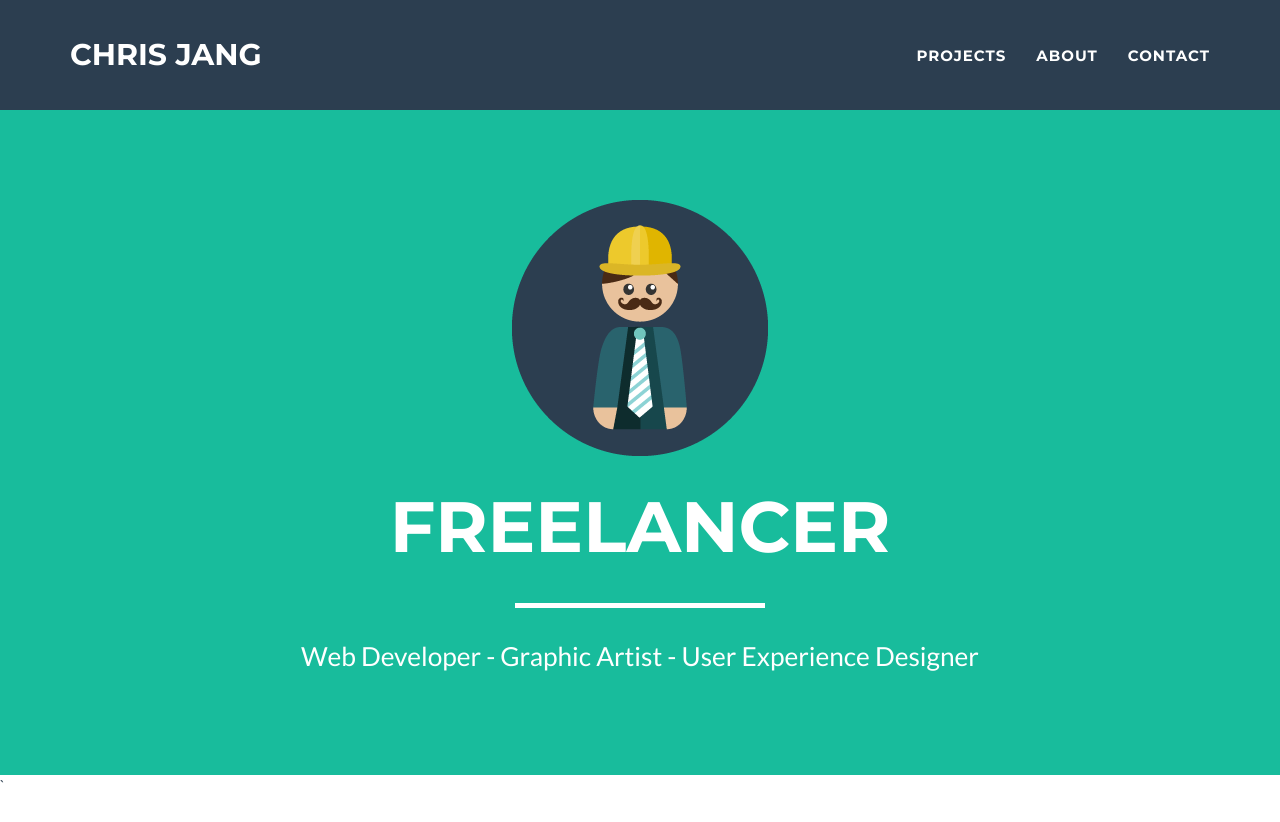
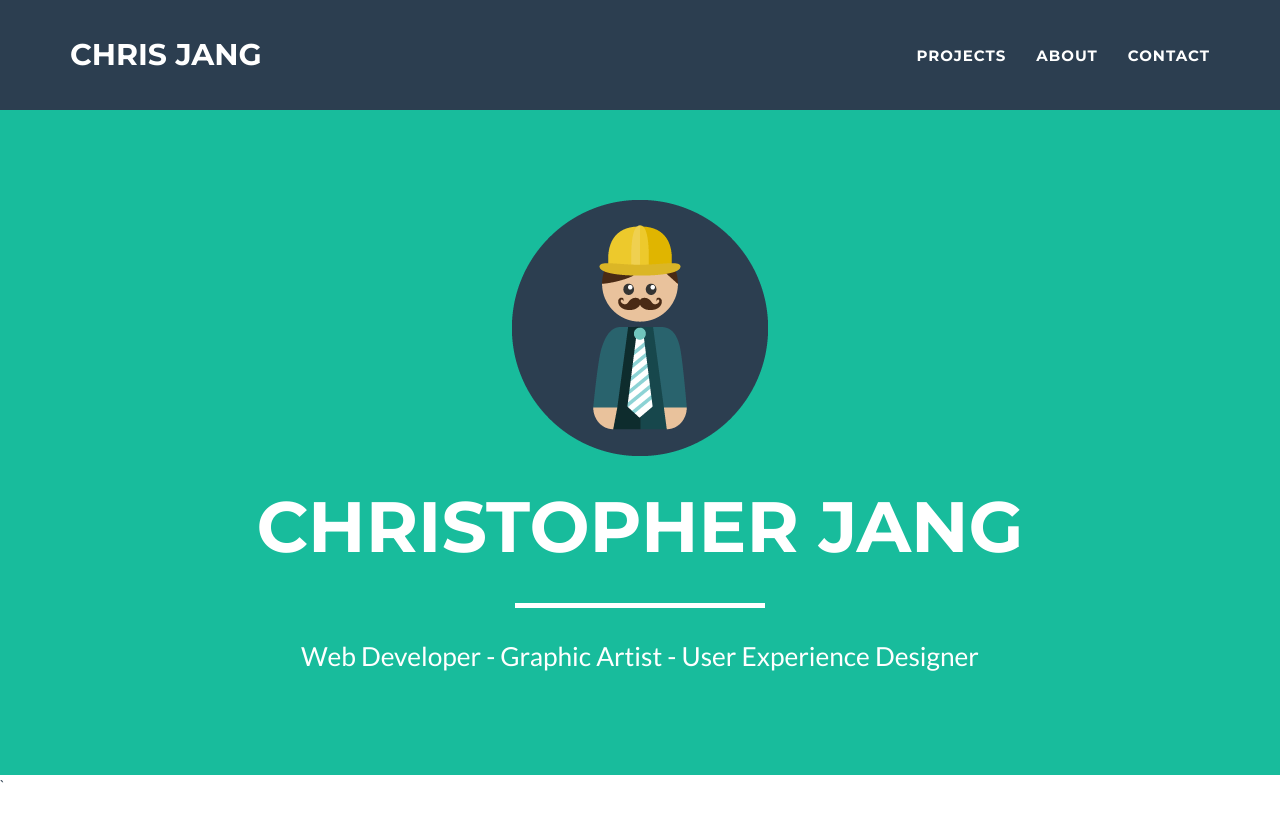
Before and after one commit to cjang5/cjang5.github.io, a Jekyll site: the page built from index.html, in a window 1280 px wide and 900 px high. Shown: the top 822 px of the window. Built offline with Jekyll 4.4.1, drawn with Linux system fonts in a browser that asks for light colours.

Commit message:
changed jumbotron text to my name

```diff
--- a/_includes/header.html
+++ b/_includes/header.html
@@ -41,7 +41,7 @@
                 <div class="col-lg-12">
                     <img class="img-responsive" src="img/profile.png" alt="">
                     <div class="intro-text">
-                        <span class="name">{{ site.title }}</span>
+                        <span class="name">Christopher Jang</span>
                         <hr class="star-light">
                         <span class="skills">Web Developer - Graphic Artist - User Experience Designer</span>
                     </div>
```
